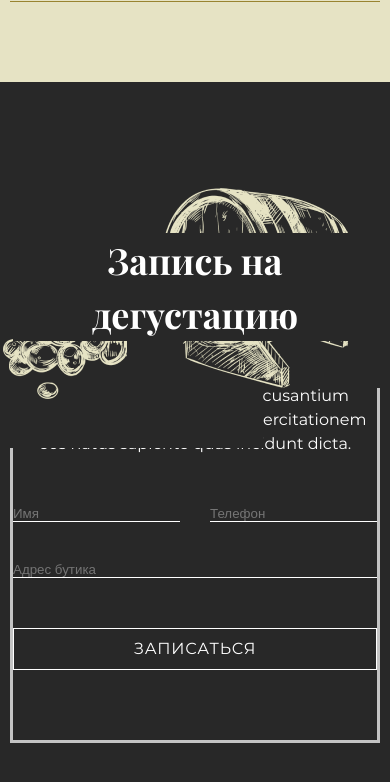
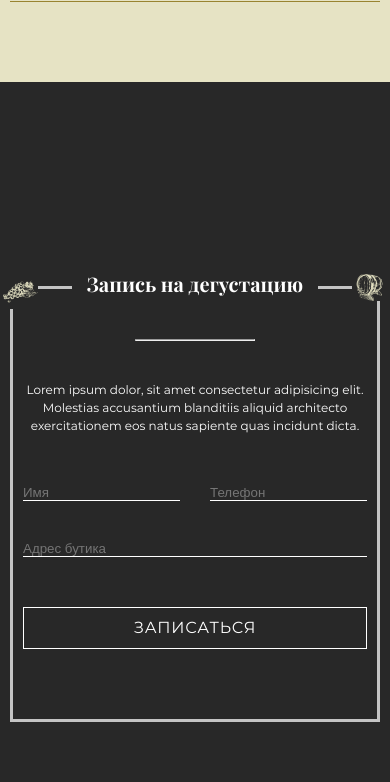
Before and after one commit to Blendero0/Blendero0.github.io, a plain HTML site: page project/index.html in a window 390 px wide. Shown: the part 3748-4530 px from the top of the page. Drawn offline with Linux system fonts and the light colour scheme.

Commit message:
commit project

```diff
--- a/project/css/style.css
+++ b/project/css/style.css
@@ -279,6 +279,8 @@ body{
     border: 3px solid #C4C4C4;
     padding-top: 50px;
     padding-bottom: 70px;
+    padding-left: 10px;
+    padding-right: 10px;
 }
 .degust__flex hr{
     max-width: 118px;
@@ -375,11 +377,21 @@ body{
 
 
 /* ADAPTIV */
+@media (max-width: 1200px){
+    .degust__img{
+        max-width: 200px;
+        top: -50px;
+    }
+}
 @media (max-width: 1000px){
 .new__body{
     flex-direction: column;
     justify-content: center;
     align-items: center;
+}
+.degust__img{
+    max-width: 100px;
+    top: -40px;
 }
 }
 @media (max-width: 720px){
@@ -403,6 +415,19 @@ body{
 }
 .new__left hr{
     margin: 0 auto;
+}
+.degust__img{
+    max-width: 50px;
+    top: -25px;
+}
+.degust__title{
+    font-size: 26px;
+    top: -25px;
+    padding-left: 15px;
+    padding-right: 15px;
+}
+.degust__text{
+    font-size: 14px;
 }
 }
 
@@ -430,6 +455,19 @@ body{
     max-width: 300px;
     width: 100%;
 }
+.degust__img{
+    max-width: 35px;
+    top: -15px;
+}
+.degust__title{
+    font-size: 20px;
+    top: -20px;
+    padding-left: 15px;
+    padding-right: 15px;
+}
+.degust__text{
+    font-size: 12px;
+}
 }
 /* ------ */
 
```
